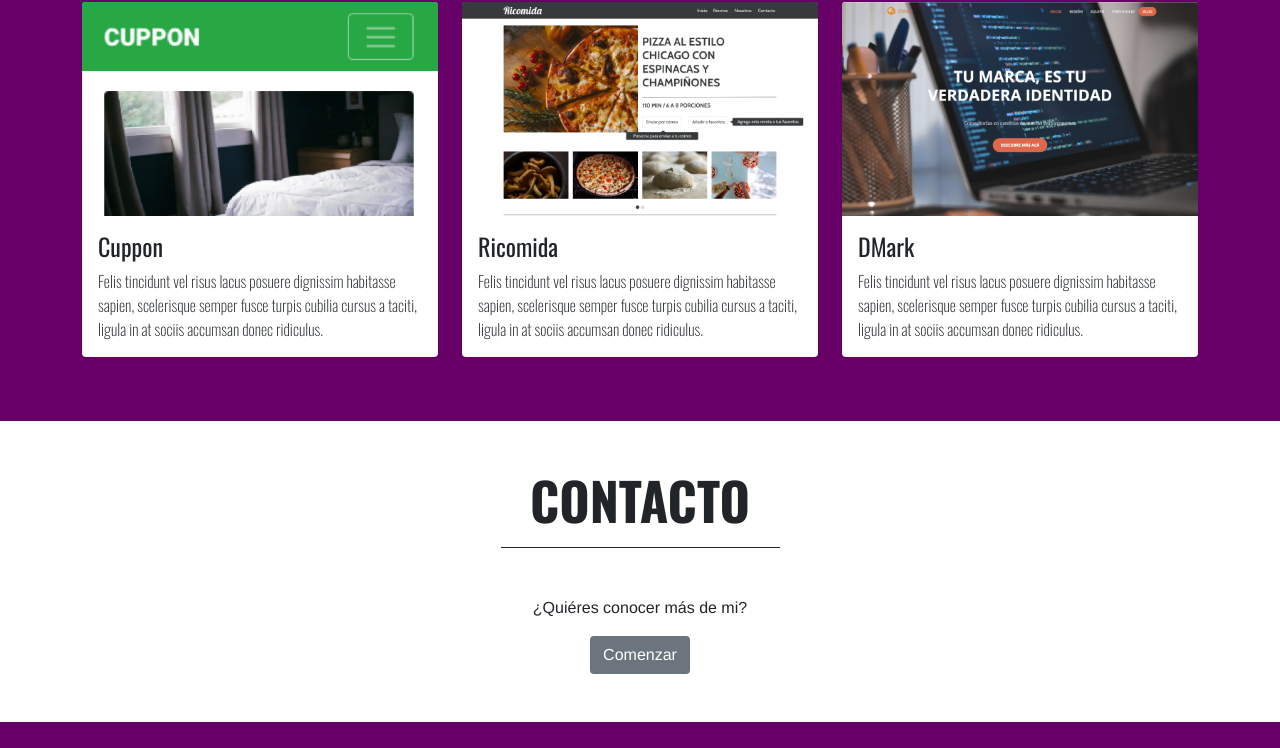
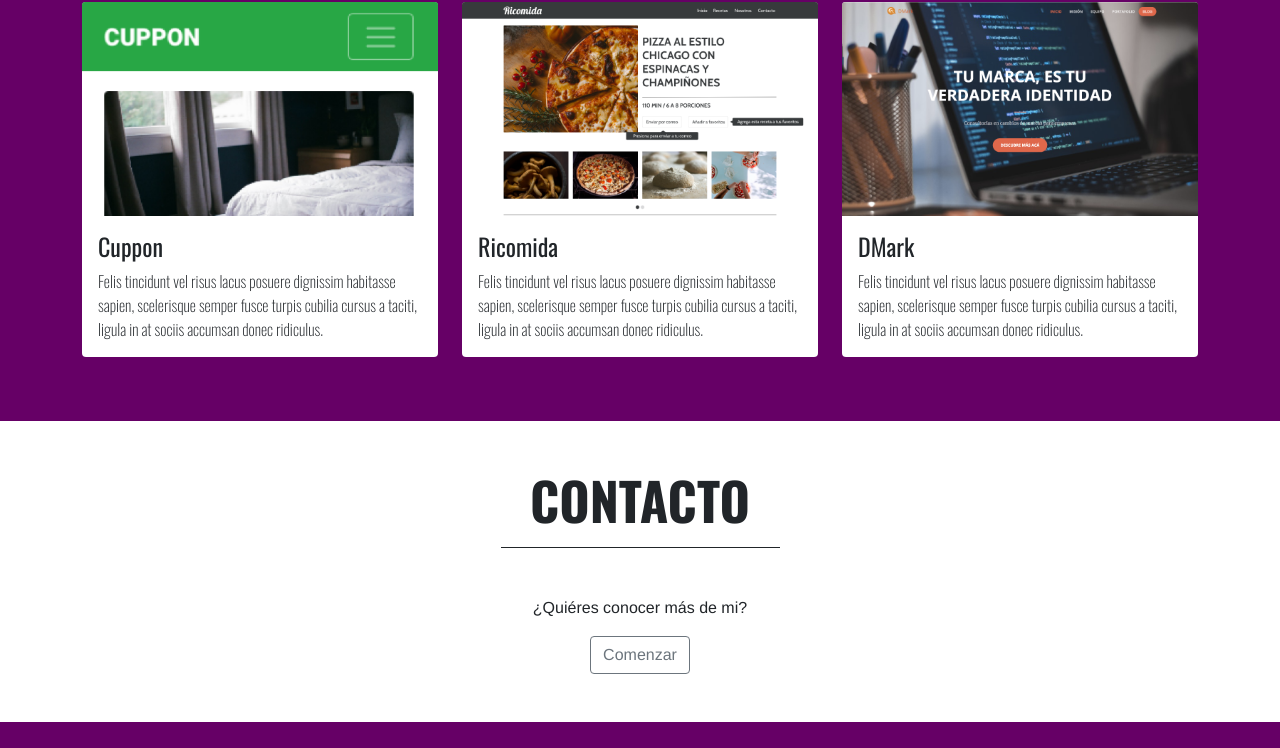
Before and after one commit to Ovicenthina/Portafolio, a plain HTML site: page index.html in a window 1280 px wide. Shown: the part 2440-3188 px from the top of the page. Drawn offline with nearby package versions, Linux system fonts and the light colour scheme.

Commit message:
Agg formulario interactivo

```diff
--- a/index.html
+++ b/index.html
@@ -226,7 +226,7 @@
   <div>
     <p>¿Quiéres conocer más de mi?</p>
     <a target="_blank" href="https://4vtjzfi6jrj.typeform.com/to/Cb6hPaUu">
-    <button class="btn bg-secondary text-white">Comenzar</button>
+    <button class="btn btn-outline-secondary ">Comenzar</button>
   </a>
   </div>
 
```
